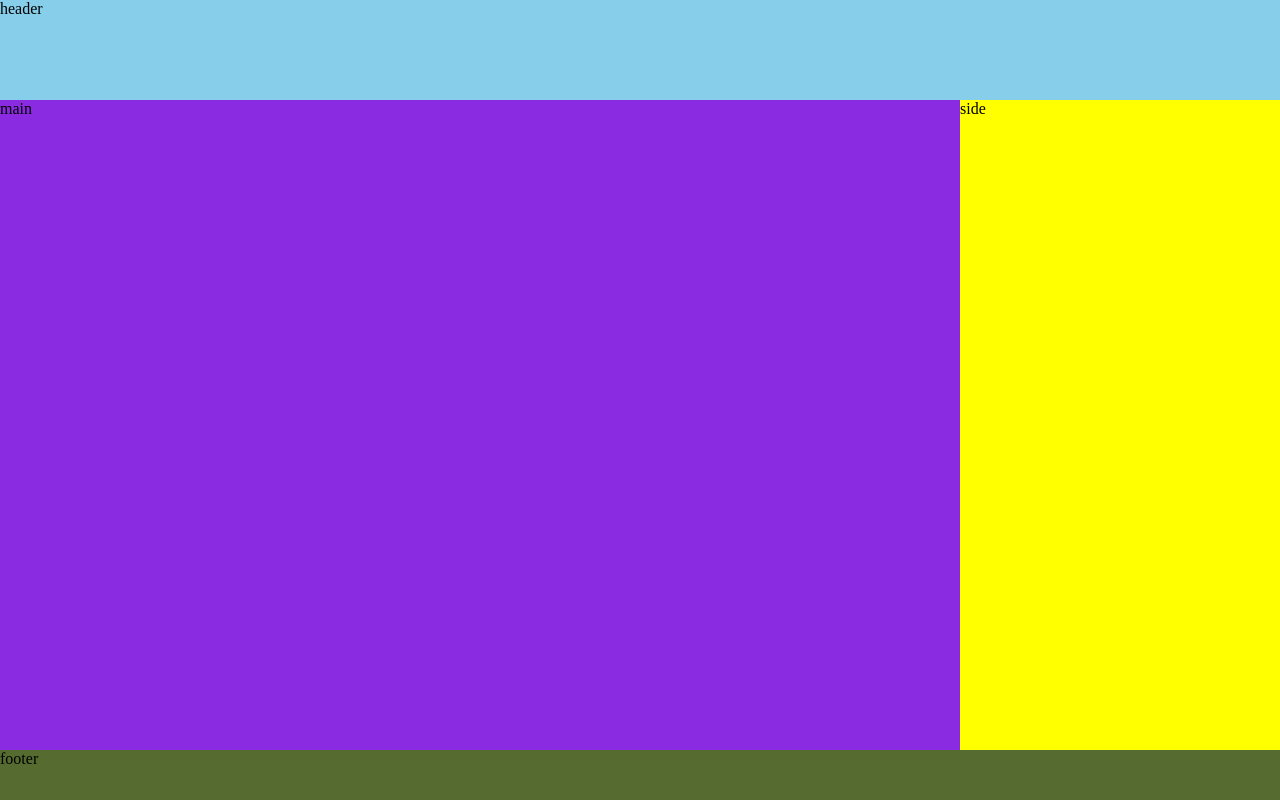
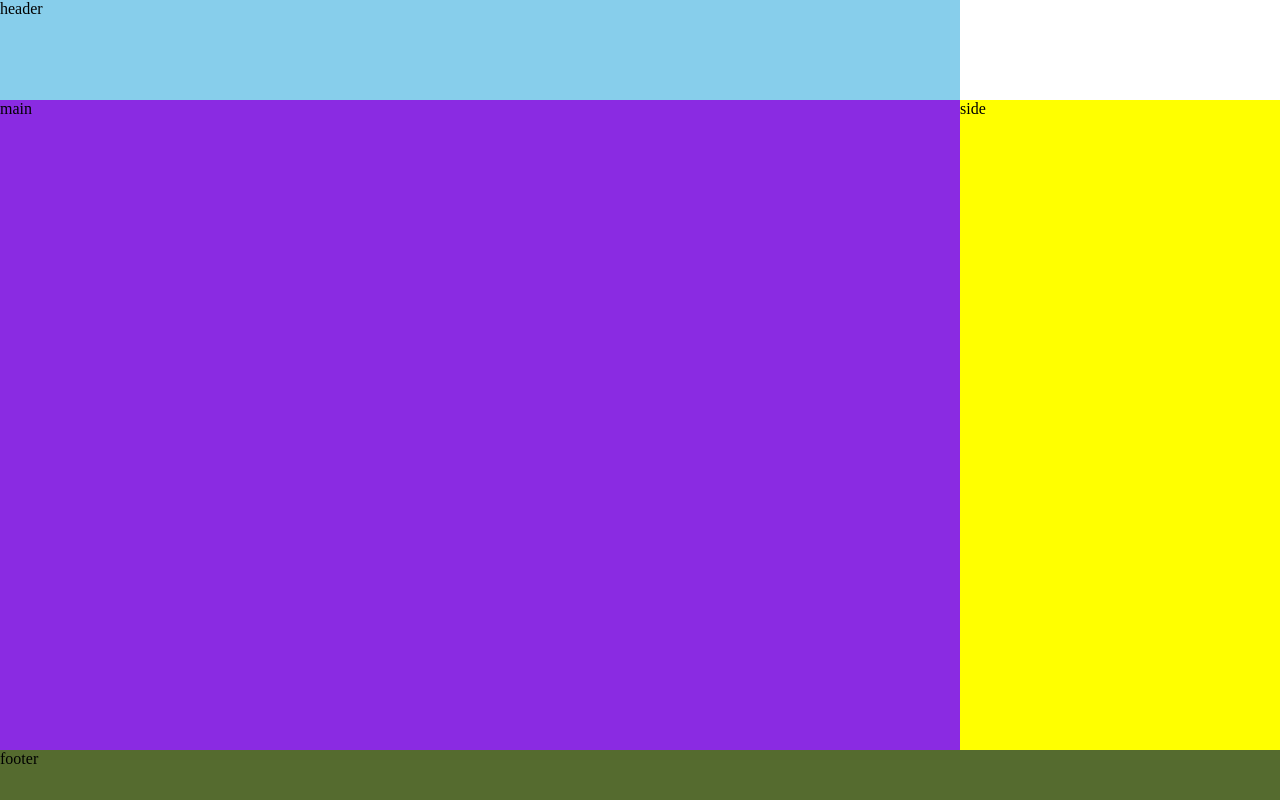
Before and after one commit to evelo0702/flex-grid, a plain HTML site: page grid/layout.html in a window 1280 px wide. Drawn offline with Linux system fonts and the light colour scheme.

Commit message:
grid - layout.css

```diff
--- a/grid/layout.css
+++ b/grid/layout.css
@@ -6,7 +6,7 @@ body{
     grid-template-columns: 3fr 1fr;
     grid-template-rows: 100px auto 50px;
     grid-template-areas:
-    'header header'
+    'header abc'
     'main aside'
     'footer footer';
 }
```
